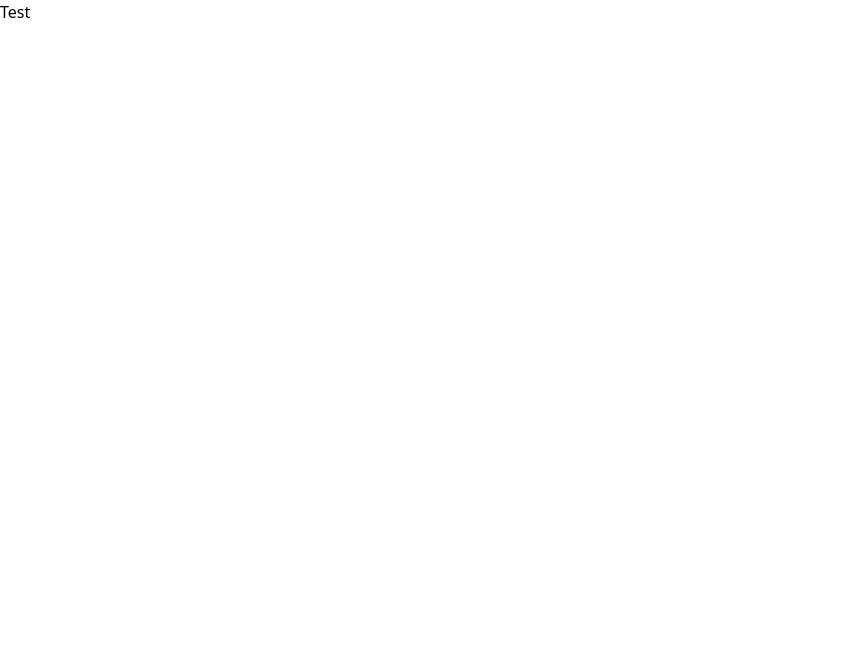
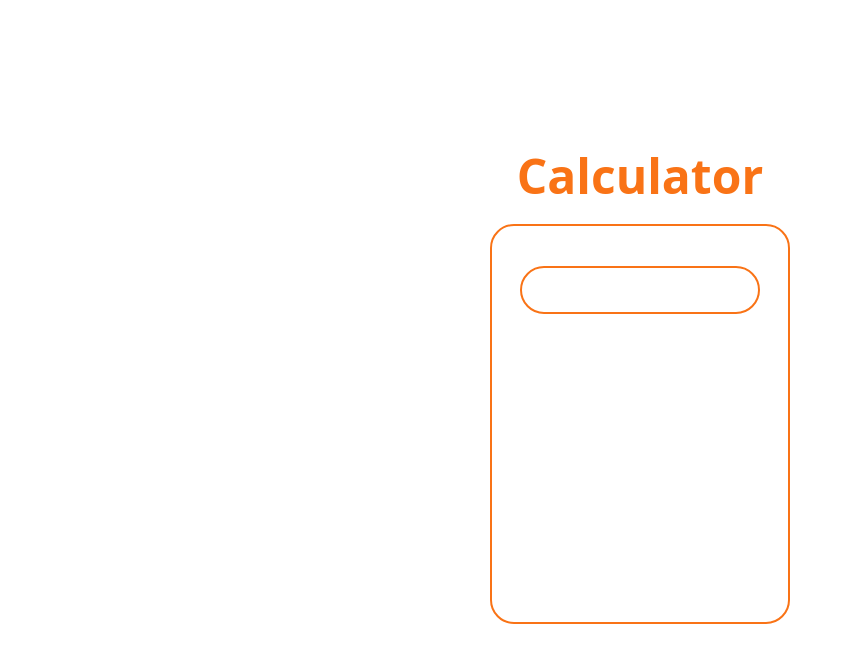
Before and after one commit to devangmalhotra/Calculator, a website: page index.html in a window 1280 px wide. Shown: the whole page, without its empty margins (0-853 px from the left). Drawn offline with Linux system fonts and the light colour scheme.

Commit message:
started body of calculator

```diff
--- a/index.html
+++ b/index.html
@@ -6,7 +6,16 @@
     <title>Calculator</title>
     <link rel="stylesheet" href="css/style.css">
 </head>
-<body class="bg-white">
-    <h1>Test</h1>
+<body style="font-family: system-ui, -apple-system, BlinkMacSystemFont, 'Segoe UI', Roboto, Oxygen, Ubuntu, Cantarell, 'Open Sans', 'Helvetica Neue', sans-serif;" class="bg-white p-6 m-0 h-screen w-full flex items-center justify-center flex-col">
+    <div id="title-container">
+        <h1 class="text-center text-orange-500 font-bold text-5xl">Calculator</h1>
+    </div>
+    <main class="my-6">
+        <div id="calculator">
+            <div id="calculator-body" style="height: 400px; width: 300px;" class="border-2 border-orange-500 rounded-3xl flex flex-col items-center">
+                <div id="calculator-results-screen" class="border-2 border-orange-500 my-10 h-12 w-60 rounded-3xl"></div>
+            </div>
+        </div>
+    </main>
 </body>
 </html>
```
Also changed, not shown: css/style.css.
